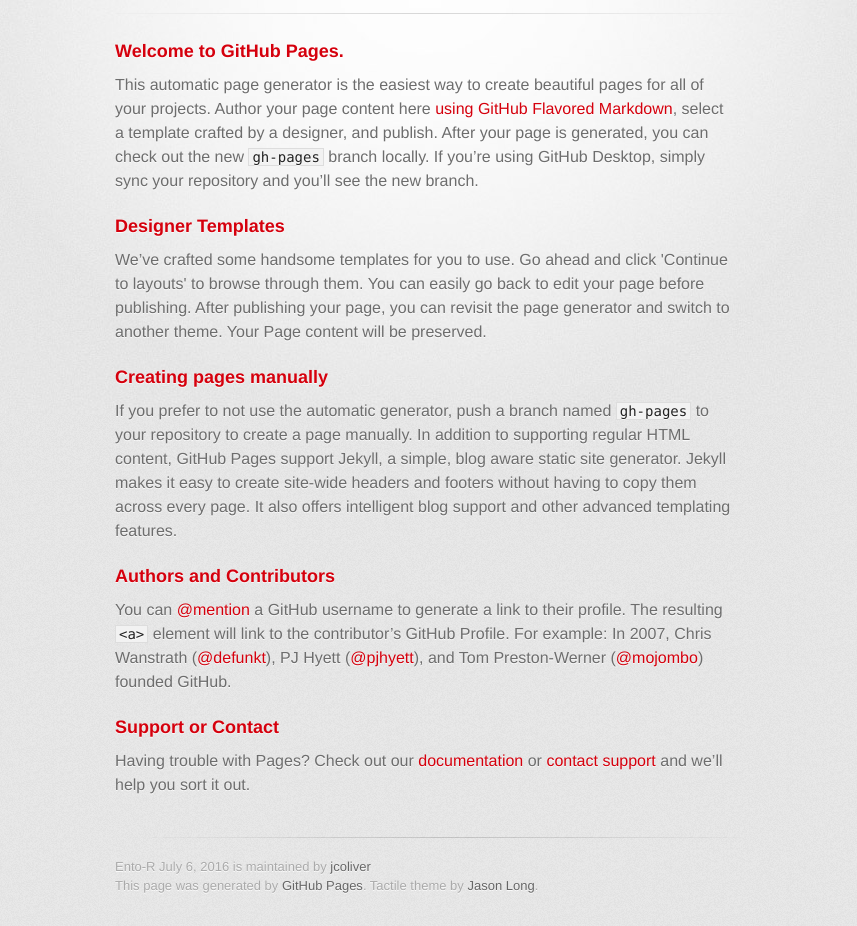
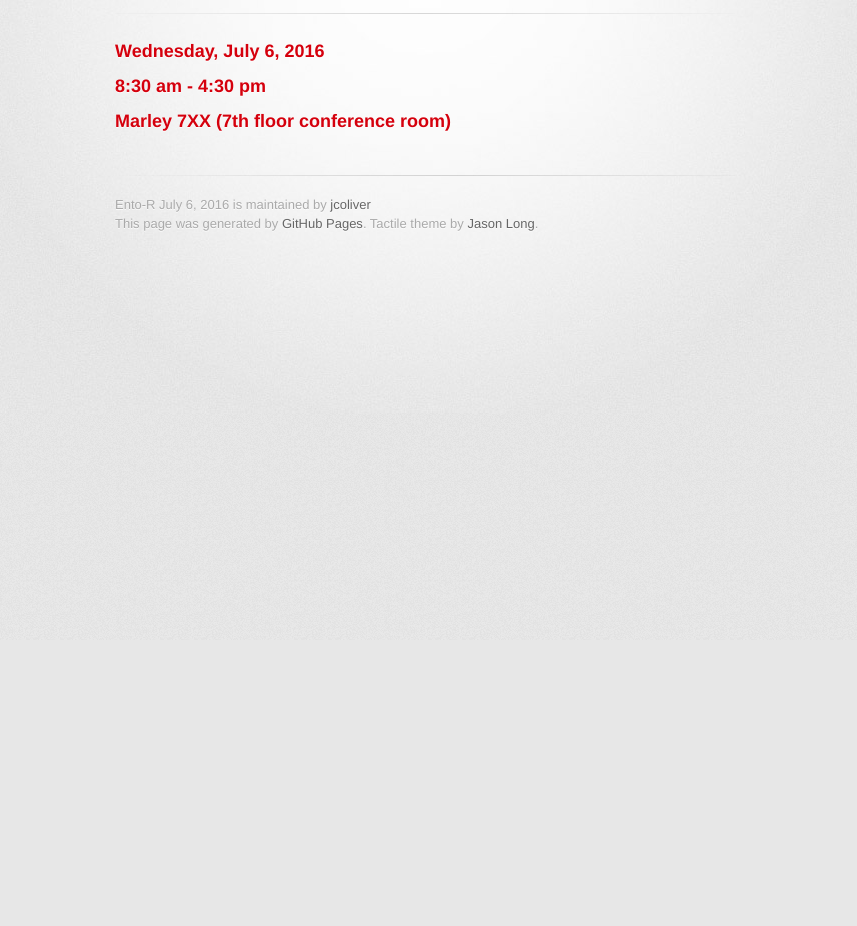
Before and after one commit to jcoliver/ento-r-2016-07-06, a plain HTML site: page index.html in a window 1280 px wide. Shown: the part 160-1086 px from the top of the page, without its empty margins (215-1072 px from the left). After the commit the page ends 800 px from the top, so only its background shows below. Drawn offline with Linux system fonts and the light colour scheme; a web font is replaced by a local one.

Commit message:
Add location and time details

```diff
--- a/index.html
+++ b/index.html
@@ -31,32 +31,9 @@
         <hr>
 
         <section id="main_content">
-          <h3>
-<a id="welcome-to-github-pages" class="anchor" href="#welcome-to-github-pages" aria-hidden="true"><span aria-hidden="true" class="octicon octicon-link"></span></a>Welcome to GitHub Pages.</h3>
-
-<p>This automatic page generator is the easiest way to create beautiful pages for all of your projects. Author your page content here <a href="https://guides.github.com/features/mastering-markdown/">using GitHub Flavored Markdown</a>, select a template crafted by a designer, and publish. After your page is generated, you can check out the new <code>gh-pages</code> branch locally. If you’re using GitHub Desktop, simply sync your repository and you’ll see the new branch.</p>
-
-<h3>
-<a id="designer-templates" class="anchor" href="#designer-templates" aria-hidden="true"><span aria-hidden="true" class="octicon octicon-link"></span></a>Designer Templates</h3>
-
-<p>We’ve crafted some handsome templates for you to use. Go ahead and click 'Continue to layouts' to browse through them. You can easily go back to edit your page before publishing. After publishing your page, you can revisit the page generator and switch to another theme. Your Page content will be preserved.</p>
-
-<h3>
-<a id="creating-pages-manually" class="anchor" href="#creating-pages-manually" aria-hidden="true"><span aria-hidden="true" class="octicon octicon-link"></span></a>Creating pages manually</h3>
-
-<p>If you prefer to not use the automatic generator, push a branch named <code>gh-pages</code> to your repository to create a page manually. In addition to supporting regular HTML content, GitHub Pages support Jekyll, a simple, blog aware static site generator. Jekyll makes it easy to create site-wide headers and footers without having to copy them across every page. It also offers intelligent blog support and other advanced templating features.</p>
-
-<h3>
-<a id="authors-and-contributors" class="anchor" href="#authors-and-contributors" aria-hidden="true"><span aria-hidden="true" class="octicon octicon-link"></span></a>Authors and Contributors</h3>
-
-<p>You can <a href="https://help.github.com/articles/basic-writing-and-formatting-syntax/#mentioning-users-and-teams" class="user-mention">@mention</a> a GitHub username to generate a link to their profile. The resulting <code>&lt;a&gt;</code> element will link to the contributor’s GitHub Profile. For example: In 2007, Chris Wanstrath (<a href="https://github.com/defunkt" class="user-mention">@defunkt</a>), PJ Hyett (<a href="https://github.com/pjhyett" class="user-mention">@pjhyett</a>), and Tom Preston-Werner (<a href="https://github.com/mojombo" class="user-mention">@mojombo</a>) founded GitHub.</p>
-
-<h3>
-<a id="support-or-contact" class="anchor" href="#support-or-contact" aria-hidden="true"><span aria-hidden="true" class="octicon octicon-link"></span></a>Support or Contact</h3>
-
-<p>Having trouble with Pages? Check out our <a href="https://help.github.com/pages">documentation</a> or <a href="https://github.com/contact">contact support</a> and we’ll help you sort it out.</p>
-        </section>
-
+          <h3>Wednesday, July 6, 2016</h3>
+          <h3>8:30 am - 4:30 pm</h3>
+          <h3>Marley 7XX (7<super>th</super> floor conference room)</h3>
         <footer>
           Ento-R July 6, 2016 is maintained by <a href="https://github.com/jcoliver">jcoliver</a><br>
           This page was generated by <a href="https://pages.github.com">GitHub Pages</a>. Tactile theme by <a href="https://twitter.com/jasonlong">Jason Long</a>.
```
